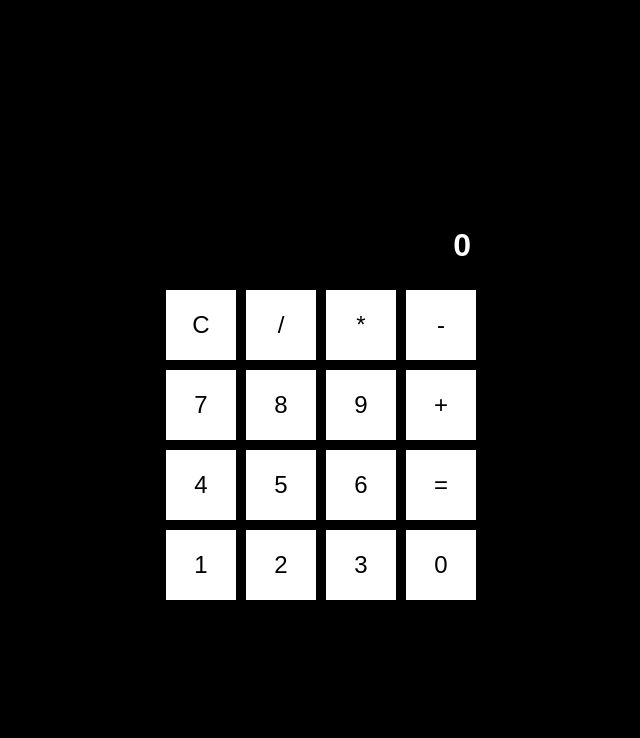
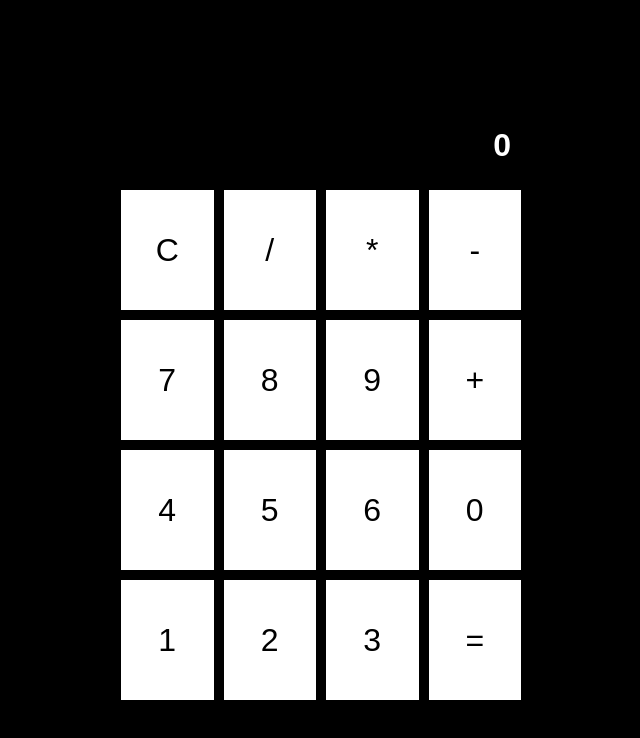
Before and after one commit to prodforma/cl, a plain HTML site: page index.html in a window 1280 px wide. Shown: the whole page, without its empty margins (319-959 px from the left). Drawn offline with Linux system fonts and the light colour scheme.

Commit message:
Update index.html

```diff
--- a/index.html
+++ b/index.html
@@ -13,53 +13,70 @@
             background-color: black;
             margin: 0;
             font-family: Arial, sans-serif;
-            overflow: hidden; /* Отключаем прокрутку */
+            overflow: hidden;
         }
 
         .calculator {
             display: flex;
             flex-direction: column;
             align-items: center;
-            width: 300px; /* Увеличиваем ширину калькулятора */
-            height: 400px; /* Увеличиваем высоту калькулятора */
+            width: 90vw;
+            max-width: 400px;
+            height: 80vh;
+            max-height: 600px;
         }
 
         #display {
             width: 100%;
-            height: 70px;
-            background-color: black; /* Черный фон поля */
+            height: 15%;
+            background-color: black;
             color: white;
             text-align: right;
             padding: 10px;
             border: none;
-            font-size: 32px; /* Увеличиваем размер шрифта */
-            font-weight: bold; /* Жирный текст */
+            font-size: 2em;
+            font-weight: bold;
+            box-sizing: border-box;
         }
 
         .buttons {
             display: grid;
-            grid-template-columns: repeat(4, 70px); /* Увеличиваем размер кнопок */
+            grid-template-columns: repeat(4, 1fr);
             gap: 10px;
+            width: 100%;
+            height: 85%;
         }
 
         button {
-            width: 70px; /* Увеличиваем ширину кнопок */
-            height: 70px; /* Увеличиваем высоту кнопок */
+            width: 100%;
+            height: 100%;
             background-color: white;
             color: black;
             border: none;
-            font-size: 24px; /* Увеличиваем размер шрифта кнопок */
+            font-size: 2em; /* Размер текста зависит от кнопок */
             cursor: pointer;
         }
 
         button:hover {
             background-color: #f0f0f0;
         }
+
+        /* Адаптивные стили для маленьких экранов */
+        @media (max-width: 400px) {
+            #display {
+                font-size: 1.5em;
+                padding: 5px;
+            }
+
+            button {
+                font-size: 1.5em;
+            }
+        }
     </style>
 </head>
 <body>
     <div class="calculator">
-        <input type="text" id="display" value="0" disabled> <!-- Устанавливаем значение 0 -->
+        <input type="text" id="display" value="0" disabled>
         <div class="buttons">
             <button onclick="clearDisplay()">C</button>
             <button onclick="appendToDisplay('/')">/</button>
@@ -72,17 +89,16 @@
             <button onclick="appendToDisplay('4')">4</button>
             <button onclick="appendToDisplay('5')">5</button>
             <button onclick="appendToDisplay('6')">6</button>
-            <button onclick="calculateResult()">=</button>
+            <button onclick="appendToDisplay('0')">0</button> <!-- Кнопка 0 -->
             <button onclick="appendToDisplay('1')">1</button>
             <button onclick="appendToDisplay('2')">2</button>
             <button onclick="appendToDisplay('3')">3</button>
-            <button onclick="appendToDisplay('0')">0</button>
+            <button onclick="calculateResult()">=</button> <!-- Кнопка равно -->
         </div>
     </div>
     <script>
         function appendToDisplay(value) {
             const display = document.getElementById("display");
-            // Если текущее значение 0, заменяем его на пустую строку
             if (display.value === "0") {
                 display.value = '';
             }
@@ -90,7 +106,7 @@
         }
 
         function clearDisplay() {
-            document.getElementById("display").value = '0'; // Устанавливаем 0 при очистке
+            document.getElementById("display").value = '0';
         }
 
         function calculateResult() {
```
